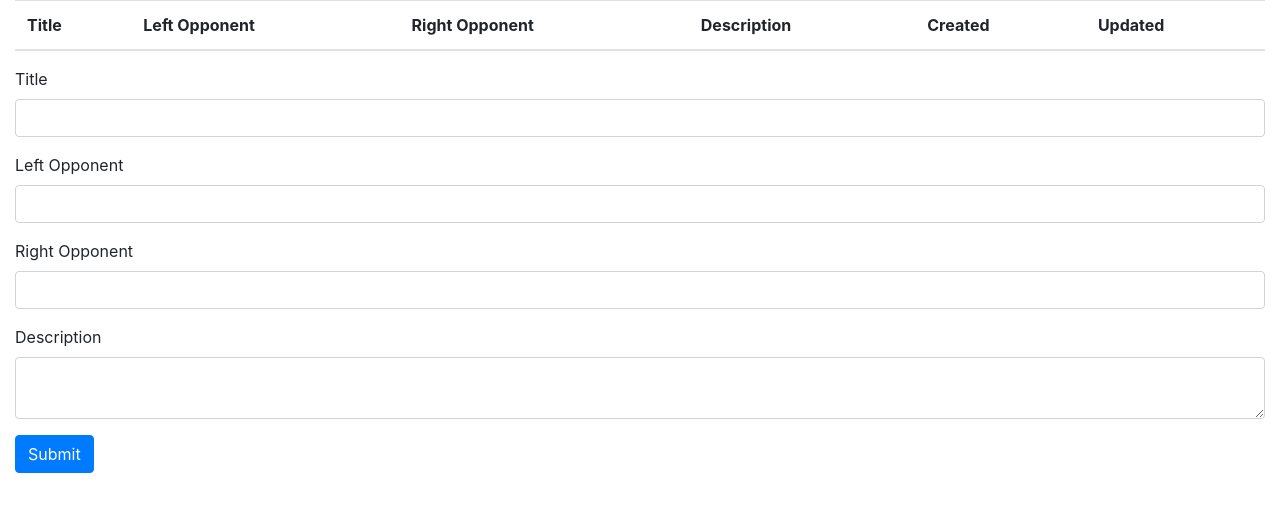
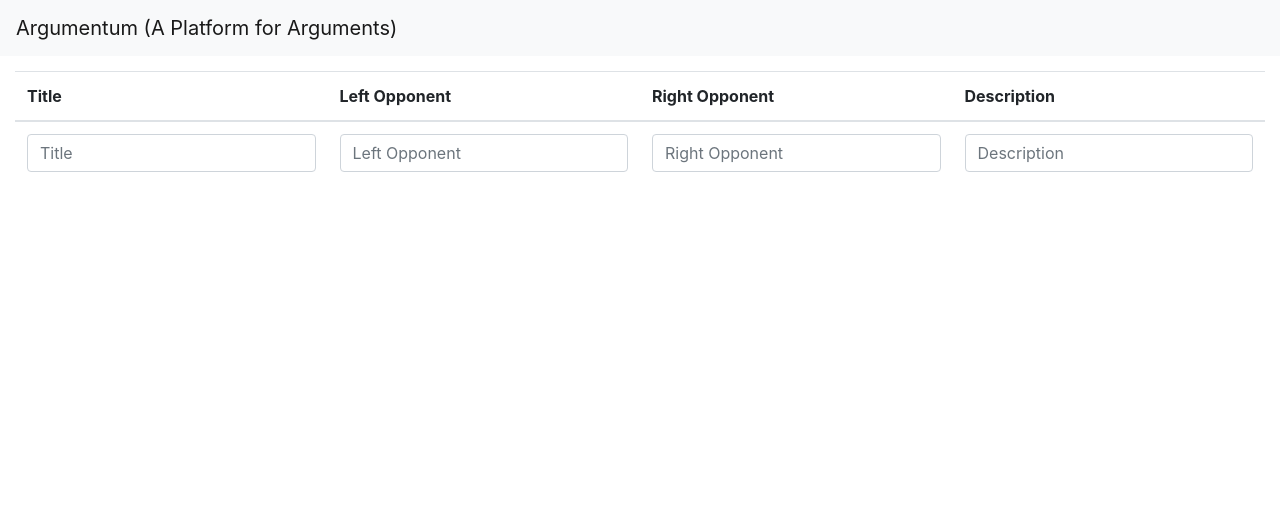
Before and after one commit to pjwalen/argumentum, a Flask app: page / in a window 1280 px wide. Shown: the top 512 px of the page. Run offline with Flask 2, Linux system fonts and the light colour scheme; data that the repository does not hold is empty; some libraries are stand-ins or nearby versions.

Commit message:
Add an initial layout for the argument template. Added popper libraries through the CDN. Create a navbar in the base template. Add a subtitle to to the title in the base template. Move form for creating arguments into the table. Changed the description form field from a TextAreaField to a StringField Rename some class variables.

```diff
--- a/src/argumentum/forms.py
+++ b/src/argumentum/forms.py
@@ -6,4 +6,4 @@ class ArgumentForm(FlaskForm):
     title = StringField('Title', validators=[DataRequired()])
     left_opponent = StringField('Left Opponent', validators=[DataRequired()])
     right_opponent = StringField('Right Opponent', validators=[DataRequired()])
-    description = TextAreaField('Description', validators=[Optional()])
+    description = StringField('Description', validators=[Optional()])
--- a/src/argumentum/models.py
+++ b/src/argumentum/models.py
@@ -14,7 +14,7 @@ class Argument(db.Model):
 class Premise(db.Model):
     id = db.Column(db.Integer, primary_key=True)
     argumentid = db.Column(db.Integer, db.ForeignKey('argument.id'))
-    contents = db.Column(db.Text)
+    text = db.Column(db.Text)
     created = db.Column(db.DateTime)
     updated = db.Column(db.DateTime)
 
@@ -22,6 +22,6 @@ class Premise(db.Model):
 class Rebuttal(db.Model):
     id = db.Column(db.Integer, primary_key=True)
     premiseid = db.Column(db.Integer, db.ForeignKey('premise.id'))
-    contents = db.Column(db.Text)
+    text = db.Column(db.Text)
     created = db.Column(db.DateTime)
     updated = db.Column(db.DateTime)
--- a/src/argumentum/templates/base.j2
+++ b/src/argumentum/templates/base.j2
@@ -2,14 +2,18 @@
 <html>
     <head>
         <link href="https://maxcdn.bootstrapcdn.com/bootstrap/4.0.0/css/bootstrap.min.css" rel="stylesheet" integrity="sha384-Gn5384xqQ1aoWXA+058RXPxPg6fy4IWvTNh0E263XmFcJlSAwiGgFAW/dAiS6JXm" crossorigin="anonymous">
-        <title>Argumentum</title>
+        <title>Argumentum (A Platform for Arguments)</title>
     </head>
     <body>
+        <nav class="navbar sticky-top navbar-light bg-light">
+            <a class="navbar-brand" href="#">Argumentum (A Platform for Arguments)</a>
+        </nav>
         <div class="container-fluid">
-        {% block content %}
-        {% endblock %}
+            {% block content %}
+            {% endblock %}
         </div>
         <script src="http://code.jquery.com/jquery-3.3.1.min.js" integrity="sha256-FgpCb/KJQlLNfOu91ta32o/NMZxltwRo8QtmkMRdAu8=" crossorigin="anonymous"></script>
+        <script src="https://unpkg.com/popper.js/dist/umd/popper.min.js"></script>
         <script src="https://maxcdn.bootstrapcdn.com/bootstrap/4.0.0/js/bootstrap.min.js" integrity="sha384-JZR6Spejh4U02d8jOt6vLEHfe/JQGiRRSQQxSfFWpi1MquVdAyjUar5+76PVCmYl" crossorigin="anonymous"></script>
         <!-- <script src="https://maxcdn.bootstrapcdn.com/bootstrap/4.0.0/js/bootstrap.bundle.min.js" integrity="sha384-feJI7QwhOS+hwpX2zkaeJQjeiwlhOP+SdQDqhgvvo1DsjtiSQByFdThsxO669S2D" crossorigin="anonymous"></script> -->
     </body>
--- a/src/argumentum/templates/index.j2
+++ b/src/argumentum/templates/index.j2
@@ -1,14 +1,14 @@
 {% extends "base.j2" %}
 {% block content %}
-    <table class="table">
+            <div class="row">
+                <div class="col-12">
+                    <table class="table" style="margin-top: 15px;">
                         <thead>
                             <tr>
                                 <th>Title</th>
                                 <th>Left Opponent</th>
                                 <th>Right Opponent</th>
                                 <th>Description</th>
-                <th>Created</th>
-                <th>Updated</th>
                             </tr>
                         </thead>
                         <tbody>
@@ -18,30 +18,20 @@
                                 <td>{{argument.left_opponent}}</td>
                                 <td>{{argument.right_opponent}}</td>
                                 <td>{{argument.description}}</td>
-                <td>{{argument.created.strftime('%B %d, %Y')}}</td>
-                <td>{{argument.updated.strftime('%B %d, %Y')}}</td>
                             </tr>
                         {% endfor %}
+                        <tr>
+                            <td>{{ argumentform.title(class_="form-control mb-2 mr-sm-2", placeholder='Title', form='newArgument') }}</td>
+                            <td>{{ argumentform.left_opponent(class_="form-control mb-2 mr-sm-2", placeholder='Left Opponent', form='newArgument') }}</td>
+                            <td>{{ argumentform.right_opponent(class_="form-control mb-2 mr-sm-2", placeholder="Right Opponent", form='newArgument') }}</td>
+                            <td>{{ argumentform.description(class_="form-control mb-2 mr-sm-2", placeholder="Description", form='newArgument') }}</td>
+                        </tr>
                         </tbody>
                     </table>
-    <form class="form" method="post">
+                    <form method="post" id="newArgument">
                         {{ argumentform.csrf_token }}
-        <div class="form-group">
-            {{ argumentform.title.label }}
-            {{ argumentform.title(class_="form-control") }}
+                        <input type="submit" style="display: none;">
+                    </form>
                 </div>
-        <div class="form-group">
-            {{ argumentform.left_opponent.label }}
-            {{ argumentform.left_opponent(class_="form-control") }}
             </div>
-        <div class="form-group">
-            {{ argumentform.right_opponent.label }}
-            {{ argumentform.right_opponent(class_="form-control") }}
-        </div>
-        <div class="form-group">
-            {{ argumentform.description.label }}
-            {{ argumentform.description(class_="form-control") }}
-        </div>
-        <input type="submit" class="btn btn-primary">
-    </form>
 {% endblock %}
--- a/src/argumentum/views.py
+++ b/src/argumentum/views.py
@@ -27,4 +27,4 @@ def index():
 @app.route('/argument/<int:argumentid>')
 def argument(argumentid):
     # TODO: Flush out this function. This is just a stub so far.
-    return str(argumentid)
+    return render_template('argument.j2')
```
Also changed, not shown: src/argumentum/static/argumentum.css (added, +7 -0 lines), src/argumentum/templates/argument.j2 (+14 -0 lines). Lines whose indentation alone changed are shown as unchanged.
